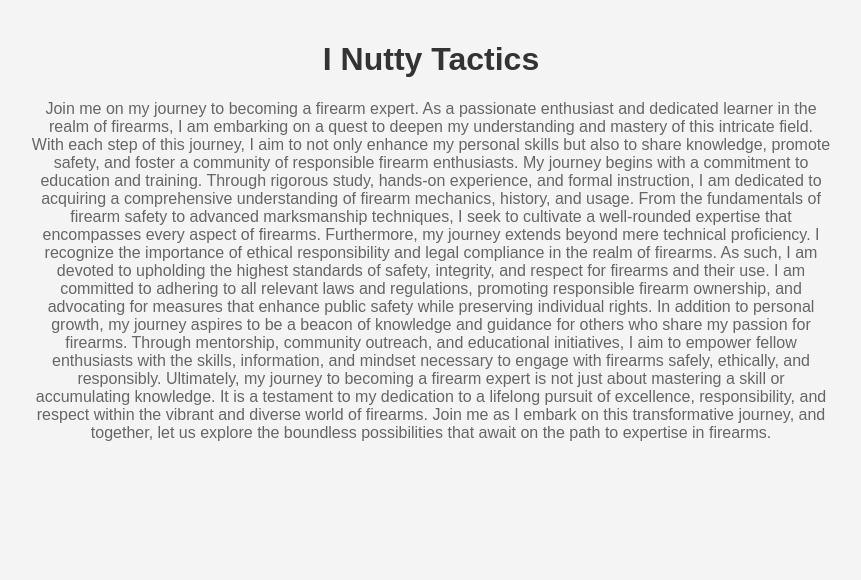
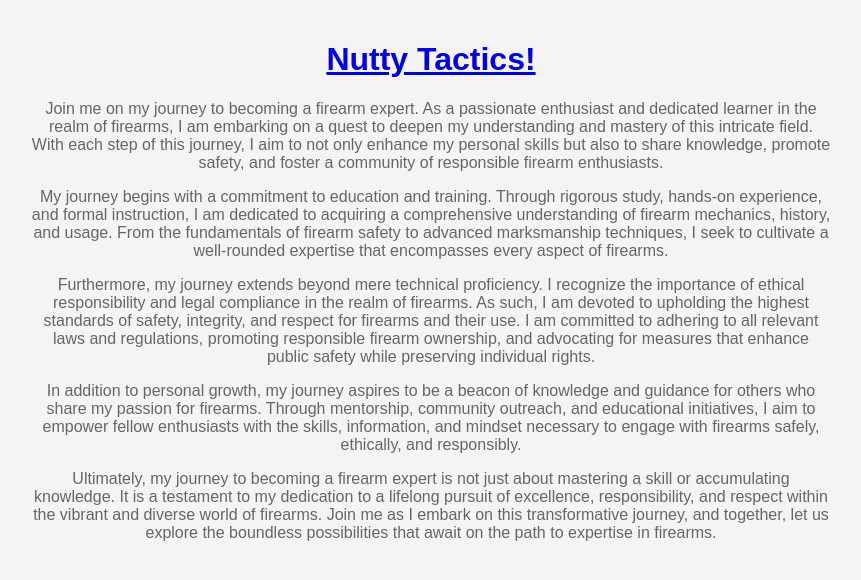
Before and after one commit to HackerNtraining/my-website, a plain HTML site: page index.html in a window 1280 px wide. Shown: the whole page, without its empty margins (209-1070 px from the left). Drawn offline with Linux system fonts and the light colour scheme.

Commit message:
Update index.html

```diff
--- a/index.html
+++ b/index.html
@@ -27,19 +27,30 @@
 </head>
 <body>
     <div class="container">
-        <h1>I Nutty Tactics </h1>
+        <h1>
+    <a href="https://youtube.com/shorts/zqQnxprlTp0?si=KEsiJTSlX_9myE0S">Nutty Tactics!</a> </h1>
+
+
         <p>
             Join me on my journey to becoming a firearm expert. As a passionate enthusiast and dedicated learner in the realm of firearms, I am embarking on a quest to deepen my understanding and mastery of this intricate field. With each step of this journey, I aim to not only enhance my personal skills but also to share knowledge, promote safety, and foster a community of responsible firearm enthusiasts.
+        </p>
 
-My journey begins with a commitment to education and training. Through rigorous study, hands-on experience, and formal instruction, I am dedicated to acquiring a comprehensive understanding of firearm mechanics, history, and usage. From the fundamentals of firearm safety to advanced marksmanship techniques, I seek to cultivate a well-rounded expertise that encompasses every aspect of firearms.
+        <p>
+            My journey begins with a commitment to education and training. Through rigorous study, hands-on experience, and formal instruction, I am dedicated to acquiring a comprehensive understanding of firearm mechanics, history, and usage. From the fundamentals of firearm safety to advanced marksmanship techniques, I seek to cultivate a well-rounded expertise that encompasses every aspect of firearms.
+        </p>
 
-Furthermore, my journey extends beyond mere technical proficiency. I recognize the importance of ethical responsibility and legal compliance in the realm of firearms. As such, I am devoted to upholding the highest standards of safety, integrity, and respect for firearms and their use. I am committed to adhering to all relevant laws and regulations, promoting responsible firearm ownership, and advocating for measures that enhance public safety while preserving individual rights.
+        <p>
+            Furthermore, my journey extends beyond mere technical proficiency. I recognize the importance of ethical responsibility and legal compliance in the realm of firearms. As such, I am devoted to upholding the highest standards of safety, integrity, and respect for firearms and their use. I am committed to adhering to all relevant laws and regulations, promoting responsible firearm ownership, and advocating for measures that enhance public safety while preserving individual rights.
+        </p>
 
-In addition to personal growth, my journey aspires to be a beacon of knowledge and guidance for others who share my passion for firearms. Through mentorship, community outreach, and educational initiatives, I aim to empower fellow enthusiasts with the skills, information, and mindset necessary to engage with firearms safely, ethically, and responsibly.
+        <p>
+        In addition to personal growth, my journey aspires to be a beacon of knowledge and guidance for others who share my passion for firearms. Through mentorship, community outreach, and educational initiatives, I aim to empower fellow enthusiasts with the skills, information, and mindset necessary to engage with firearms safely, ethically, and responsibly.
+        </p>
 
-Ultimately, my journey to becoming a firearm expert is not just about mastering a skill or accumulating knowledge. It is a testament to my dedication to a lifelong pursuit of excellence, responsibility, and respect within the vibrant and diverse world of firearms. Join me as I embark on this transformative journey, and together, let us explore the boundless possibilities that await on the path to expertise in firearms.
+        <p>
+            Ultimately, my journey to becoming a firearm expert is not just about mastering a skill or accumulating knowledge. It is a testament to my dedication to a lifelong pursuit of excellence, responsibility, and respect within the vibrant and diverse world of firearms. Join me as I embark on this transformative journey, and together, let us explore the boundless possibilities that await on the path to expertise in firearms.
+        </p>
 
-        </p>
 
     </div>
 </body>
```
